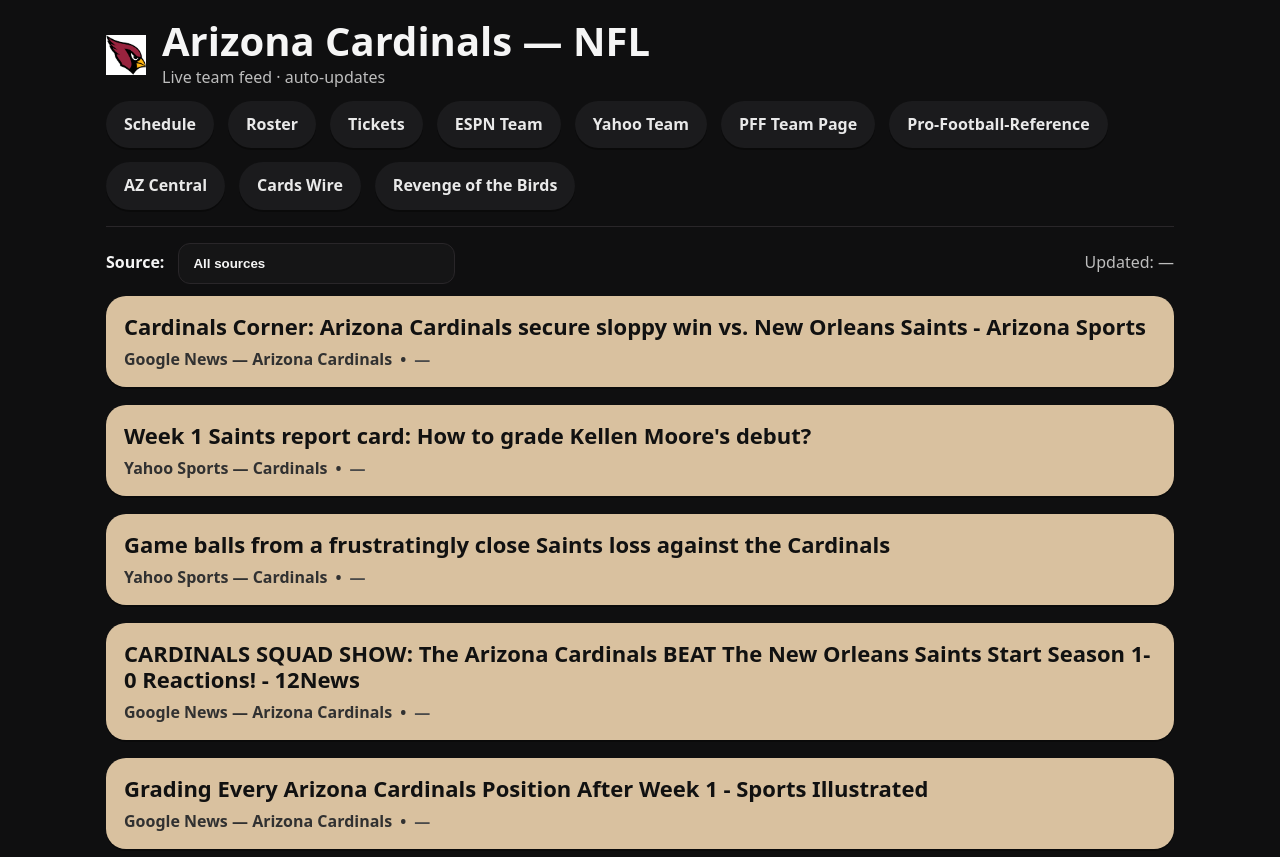
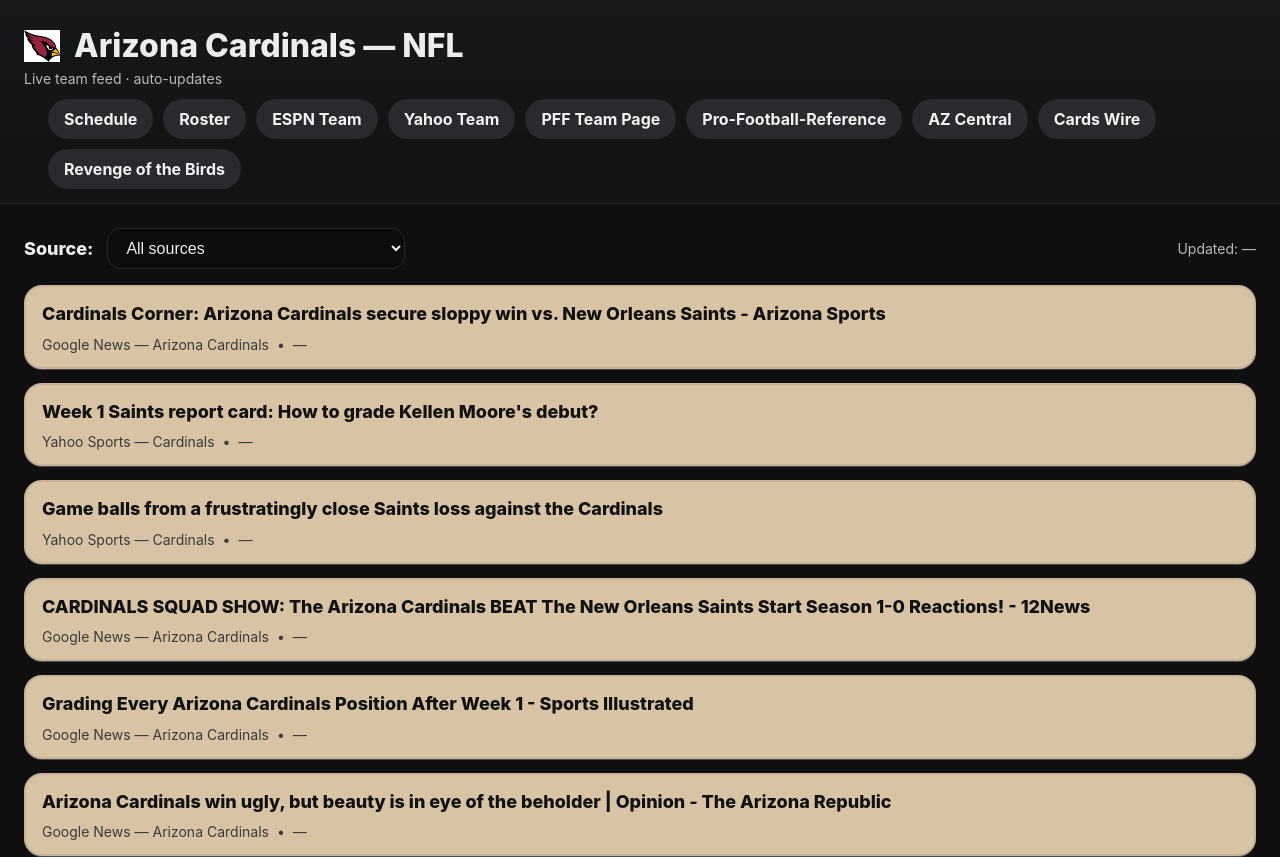
Before and after one commit to jasonab74-ctrl/arizona-cardinals, a plain HTML site: page index.html in a window 1280 px wide. Shown: the top 857 px of the page. Drawn offline with Linux system fonts and the light colour scheme.

Commit message:
Update index.html

```diff
--- a/index.html
+++ b/index.html
@@ -4,81 +4,102 @@
   <meta charset="utf-8" />
   <meta name="viewport" content="width=device-width, initial-scale=1" />
   <title>Arizona Cardinals — NFL</title>
-  <meta name="color-scheme" content="dark light"/>
 
+  <!-- Theme (Cardinals) -->
   <style>
     :root{
-      /* Cardinals theme */
-      --bg:#0f0f10;
-      --rule:#292629;
-      --text:#f5f5f5;
-      --muted:#bdbdbd;
+      --bg:#0f0f10;               /* page background (near black) */
+      --panel:#17181A;            /* header/background panels */
+      --accent:#97233F;           /* Cardinals red */
+      --accent-2:#B3995D;         /* gold accent (subtle) */
+      --card:#D8C3A5;             /* warm card fill, readable in dark UI */
+      --text:#EDEDED;             /* primary text */
+      --muted:#B8B8B8;            /* secondary text */
+      --pill-bg:#282A2E;          /* button/pill bg */
+      --pill-text:#F2F2F2;
+      --link:#111;                /* title link text (we style as non-underlined) */
+    }
+    *{ box-sizing:border-box; }
+    html,body{ margin:0; padding:0; background:var(--bg); color:var(--text); font-family: ui-sans-serif, -apple-system, Segoe UI, Roboto, Helvetica, Arial, system-ui, "Apple Color Emoji","Segoe UI Emoji"; }
+    a{ color:var(--link); text-decoration:none; }
+    a:focus-visible{ outline:2px solid var(--accent); outline-offset:2px; }
+    header{
+      background:linear-gradient(180deg, var(--panel), rgba(23,24,26,0.5) 70%);
+      border-bottom:1px solid rgba(255,255,255,.06);
+      padding:24px 20px 12px;
+    }
+    .brand-row{ display:flex; align-items:center; gap:14px; }
+    .logo{ width:36px; height:36px; object-fit:contain; filter: drop-shadow(0 1px 0 rgba(0,0,0,.25)); }
+    .title{
+      font-size: clamp(22px, 3.5vw, 32px);
+      line-height:1.1;
+      font-weight:800;
+    }
+    .subtitle{ color:var(--muted); margin-top:6px; font-size:14px; }
 
-      --pill:#1b1b1d;
-      --pillText:#e9e9e9;
+    .toolbar{ padding:10px 16px 0; display:flex; flex-wrap:wrap; gap:10px; }
+    .pill{
+      background:var(--pill-bg);
+      color:var(--pill-text);
+      border:none;
+      padding:10px 16px;
+      border-radius:24px;
+      font-weight:700;
+      cursor:pointer;
+      text-decoration:none;
+      display:inline-flex; align-items:center; gap:8px;
+    }
 
-      --card:#d9c19f;
-      --cardText:#111;
+    main{ padding:14px 16px 32px; }
 
-      --brand:#97233F;   /* Cardinals red (for small accents if needed) */
-      --radius:18px;
-      --shadow:0 2px 0 rgba(0,0,0,.35);
+    .row{ display:flex; align-items:center; gap:14px; flex-wrap:wrap; margin:8px 0 16px; }
+    label{ font-weight:800; font-size:18px; }
+
+    select{
+      background:#0b0c0d;
+      color:var(--text);
+      border:1px solid rgba(255,255,255,.1);
+      border-radius:14px;
+      padding:10px 14px;
+      font-size:16px;
     }
-    *{box-sizing:border-box}
-    html,body{margin:0;background:var(--bg);color:var(--text);font:400 16px/1.45 ui-sans-serif,system-ui,-apple-system,Segoe UI,Roboto,Helvetica Neue,Arial}
-    a{color:inherit;text-decoration:none}
-    img{display:block;max-width:100%}
 
-    .wrap{max-width:1100px;margin:0 auto;padding:20px 16px 80px}
-    header{display:grid;grid-template-columns:auto 1fr auto;gap:16px;align-items:center}
-    .logo{width:40px;height:40px}
-    .title{font-weight:800;font-size:clamp(22px,3.2vw,40px);line-height:1.05;margin:0}
-    .sub{color:var(--muted);margin:4px 0 0}
-    .rule{height:1px;background:var(--rule);margin:16px 0}
+    .updated{ color:var(--muted); font-size:14px; margin-left:auto; }
 
-    /* Pills row */
-    .pills{display:flex;flex-wrap:wrap;gap:14px;margin:12px 0 8px}
-    .pill{
-      background:var(--pill);color:var(--pillText);padding:12px 18px;border-radius:999px;
-      font-weight:700;display:inline-flex;align-items:center;gap:10px;box-shadow:var(--shadow)
+    .card{
+      background:var(--card);
+      color:#111;
+      border-radius:18px;
+      padding:18px 18px 16px;
+      margin:0 0 14px 0;
+      box-shadow: 0 0 0 2px rgba(0,0,0,.08) inset, 0 1px 0 rgba(255,255,255,.25);
     }
-    .pill:hover{transform:translateY(-1px)}
+    .item-title{ margin:0 0 10px 0; font-size:18px; line-height:1.25; font-weight:800; }
+    .item-title a{ color:#111; text-decoration:none; }
+    .meta{ display:flex; align-items:center; gap:8px; color:#3b3b3b; font-size:14px; }
+    .dot::before{ content:"•"; opacity:.55; }
 
-    /* Controls */
-    .controls{display:flex;flex-wrap:wrap;align-items:center;gap:14px;margin:10px 0}
-    label{font-weight:800}
-    select{
-      appearance:none;background:#151516;border:1px solid var(--rule);color:var(--text);
-      padding:12px 42px 12px 14px;border-radius:12px;font-weight:600;
+    @media (min-width:860px){
+      .toolbar{ padding:12px 24px 0; }
+      header{ padding:28px 24px 14px; }
+      main   { padding:16px 24px 48px; }
     }
-    .updated{margin-left:auto;color:var(--muted)}
-
-    /* Cards */
-    #feed{display:flex;flex-direction:column;gap:18px;margin-top:12px}
-    .card{background:var(--card);color:var(--cardText);border-radius:20px;padding:18px 18px 16px;box-shadow:var(--shadow)}
-    .item-title{font-size:22px;line-height:1.18;margin:0 0 8px;font-weight:800}
-    .item-title a:hover{text-decoration:underline}
-    .meta{display:flex;gap:8px;align-items:center;color:#313131;font-weight:700}
-    .meta time{color:#4a4a4a;font-weight:700}
   </style>
 </head>
 
 <body>
-  <div class="wrap">
-    <header>
-      <img class="logo" src="static/logo.png" alt="AZC logo" />
-      <div>
-        <h1 class="title">Arizona Cardinals — NFL</h1>
-        <div class="sub">Live team feed · auto-updates</div>
-      </div>
-      <!-- empty right column keeps grid balanced -->
-      <div></div>
-    </header>
+  <header>
+    <div class="brand-row">
+      <!-- Use your existing logo path; fallback alt text is fine -->
+      <img class="logo" src="static/logo.png" alt="Arizona Cardinals logo" />
+      <div class="title">Arizona Cardinals — NFL</div>
+    </div>
+    <div class="subtitle">Live team feed · auto-updates</div>
 
-    <div class="pills">
-      <a class="pill" href="https://www.azcardinals.com/schedule/" target="_blank" rel="noopener">Schedule</a>
+    <!-- Quick links row (keep whatever you already had) -->
+    <nav class="toolbar" aria-label="Quick links">
+      <a class="pill" href="https://www.azcardinals.com/schedule" target="_blank" rel="noopener">Schedule</a>
       <a class="pill" href="https://www.azcardinals.com/team/players-roster/" target="_blank" rel="noopener">Roster</a>
-      <a class="pill" href="https://www.azcardinals.com/tickets/" target="_blank" rel="noopener">Tickets</a>
       <a class="pill" href="https://www.espn.com/nfl/team/_/name/ari/arizona-cardinals" target="_blank" rel="noopener">ESPN Team</a>
       <a class="pill" href="https://sports.yahoo.com/nfl/teams/ari/" target="_blank" rel="noopener">Yahoo Team</a>
       <a class="pill" href="https://www.pff.com/nfl/teams/arizona-cardinals" target="_blank" rel="noopener">PFF Team Page</a>
@@ -86,20 +107,20 @@
       <a class="pill" href="https://www.azcentral.com/sports/cardinals/" target="_blank" rel="noopener">AZ Central</a>
       <a class="pill" href="https://cardswire.usatoday.com/" target="_blank" rel="noopener">Cards Wire</a>
       <a class="pill" href="https://www.revengeofthebirds.com/" target="_blank" rel="noopener">Revenge of the Birds</a>
-    </div>
+    </nav>
+  </header>
 
-    <div class="rule"></div>
-
-    <div class="controls">
+  <main>
+    <div class="row">
       <label for="sourceSelect">Source:</label>
-      <select id="sourceSelect" aria-label="Source"></select>
+      <select id="sourceSelect" aria-label="Source filter"></select>
       <div class="updated">Updated: <span id="updatedAt">—</span></div>
     </div>
 
     <section id="feed" aria-live="polite"></section>
-  </div>
+  </main>
 
-  <!-- One script only; we version it so GH Pages doesn’t serve a cached copy -->
-  <script src="static/app.js?v=cardinals-2"></script>
+  <!-- App -->
+  <script src="static/app.js?v=2"></script>
 </body>
 </html>
```
